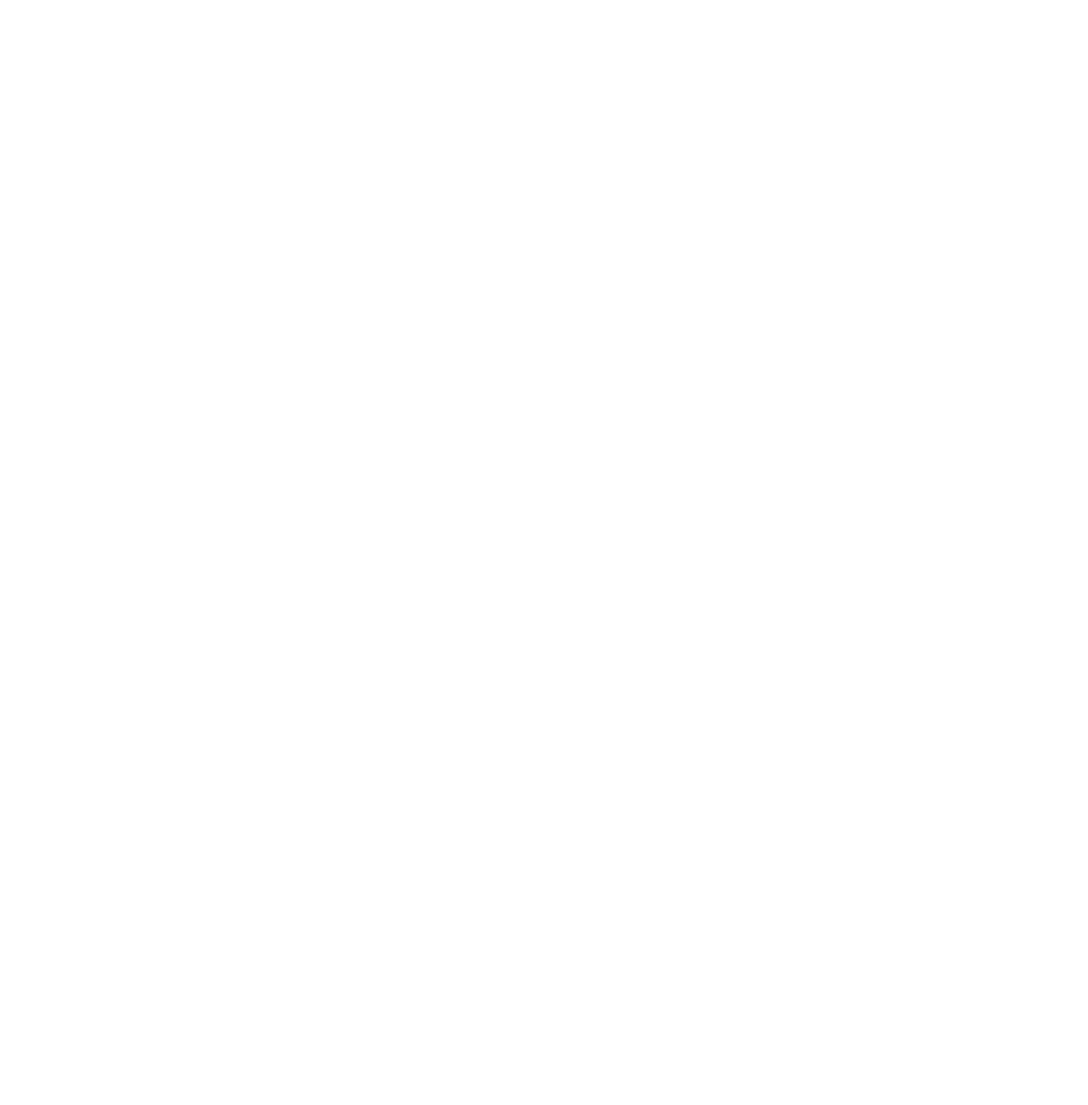
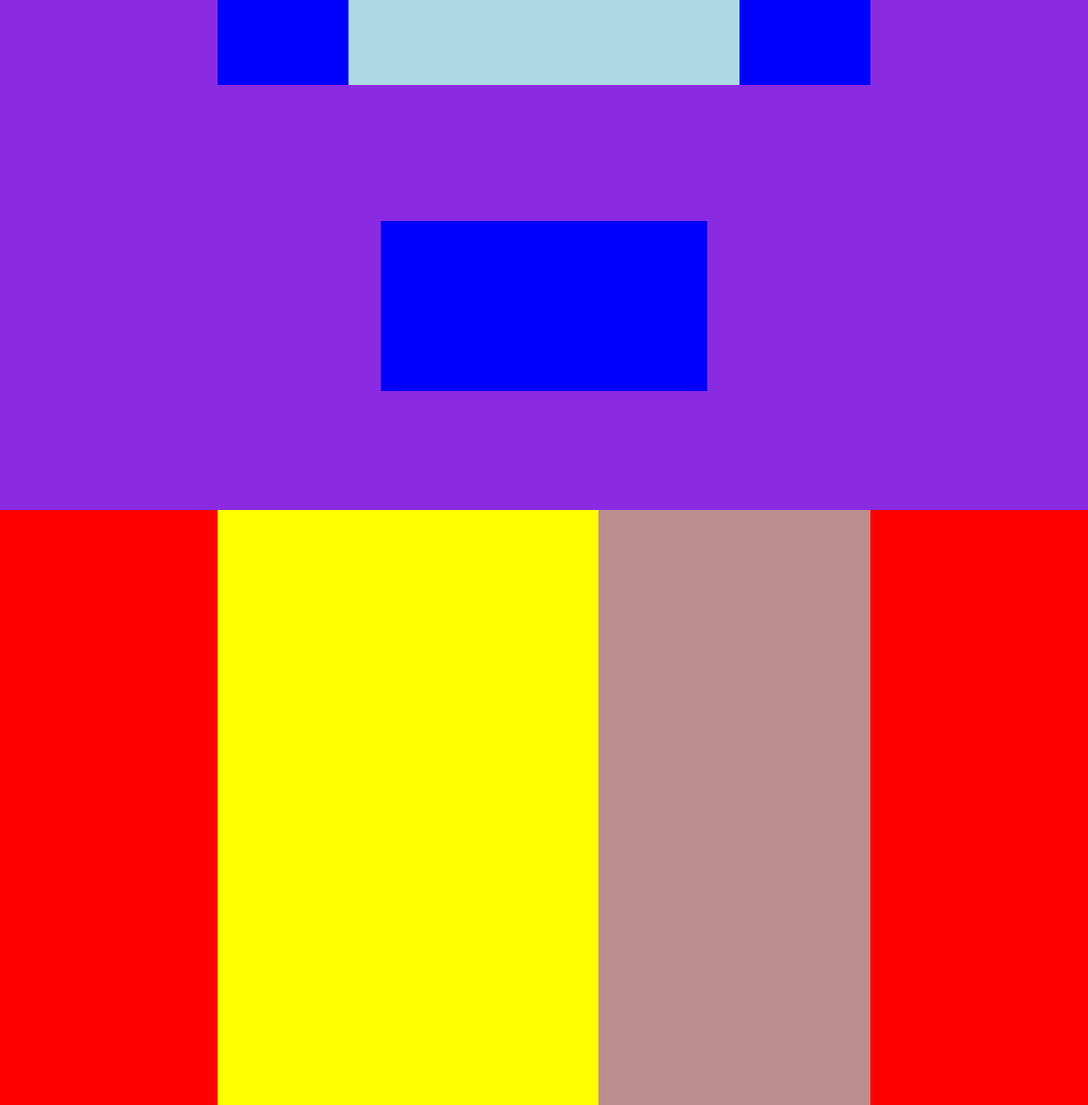
Before and after one commit to Emanuele117/htmlcss-discord, a plain HTML site: page index.html in a window 1280 px wide. Shown: the whole page at 85% size. Before the commit the page ends 800 px from the top, so only its background shows below. Drawn offline with Linux system fonts and the light colour scheme.

Commit message:
blocchi main

```diff
--- a/index.html
+++ b/index.html
@@ -24,7 +24,10 @@
 
     </header>
 
-    <main>
+    <main class="clearfix">
+
+        <div class="img-rana"></div>
+        <div class="testo-destra"></div>
 
     </main>
 
--- a/style.css
+++ b/style.css
@@ -3,3 +3,70 @@
     margin: 0;
     box-sizing: border-box;
 }
+
+.clearfix::after {
+    content: "";
+    display: table;
+    clear: both;
+}
+
+header {
+    width: 100vw;
+    height: 600px;
+    background-color: blueviolet;
+}
+
+main {
+    width: 100vw;
+    height: 700px;
+    background-color: red;
+}
+
+.barra {
+    width: 60%;
+    height: 100px;
+    background-color: lightblue;
+    margin-left: 20%;
+}
+
+.logo {
+    width: 20%;
+    height: 100px;
+    background-color: blue;
+    float: left;
+    top: 0;
+    left: 0;
+}
+
+.accedi {
+    width: 20%;
+    height: 100px;
+    background-color: blue;
+    float: right;
+    top: 0;
+    right: 0;
+}
+
+.testo {
+    width: 30%;
+    height: 200px;
+    background-color: blue;
+    margin-left: 35%;
+    margin-top: 10rem;
+}
+
+.img-rana {
+    width: 35%;
+    height: 700px;
+    background-color: yellow;
+    margin-left: 20%;
+    float: left;
+}
+
+.testo-destra {
+    width: 25%;
+    height: 700px;
+    background-color: rosybrown;
+    float: right;
+    margin-right: 20%;
+}
```
